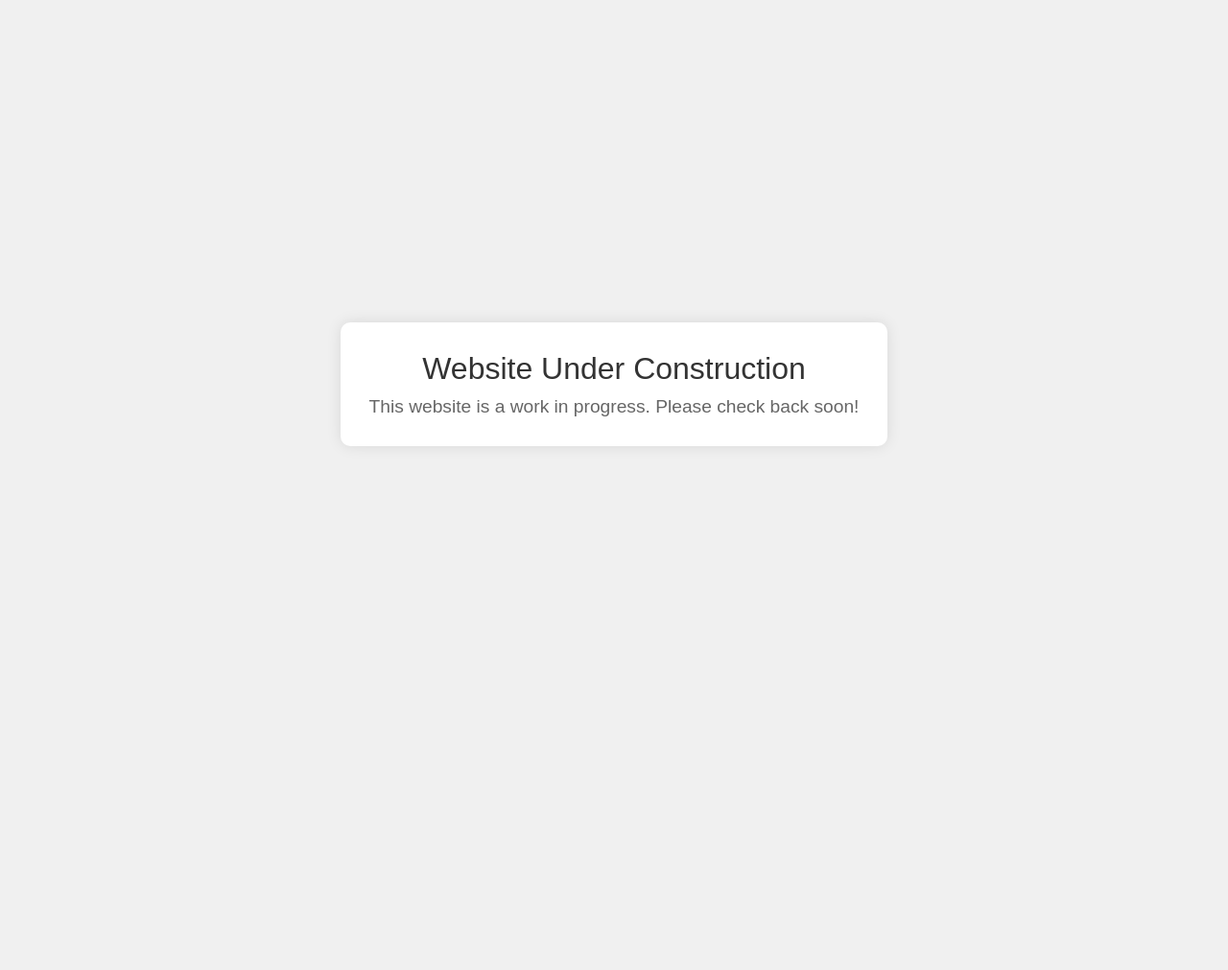
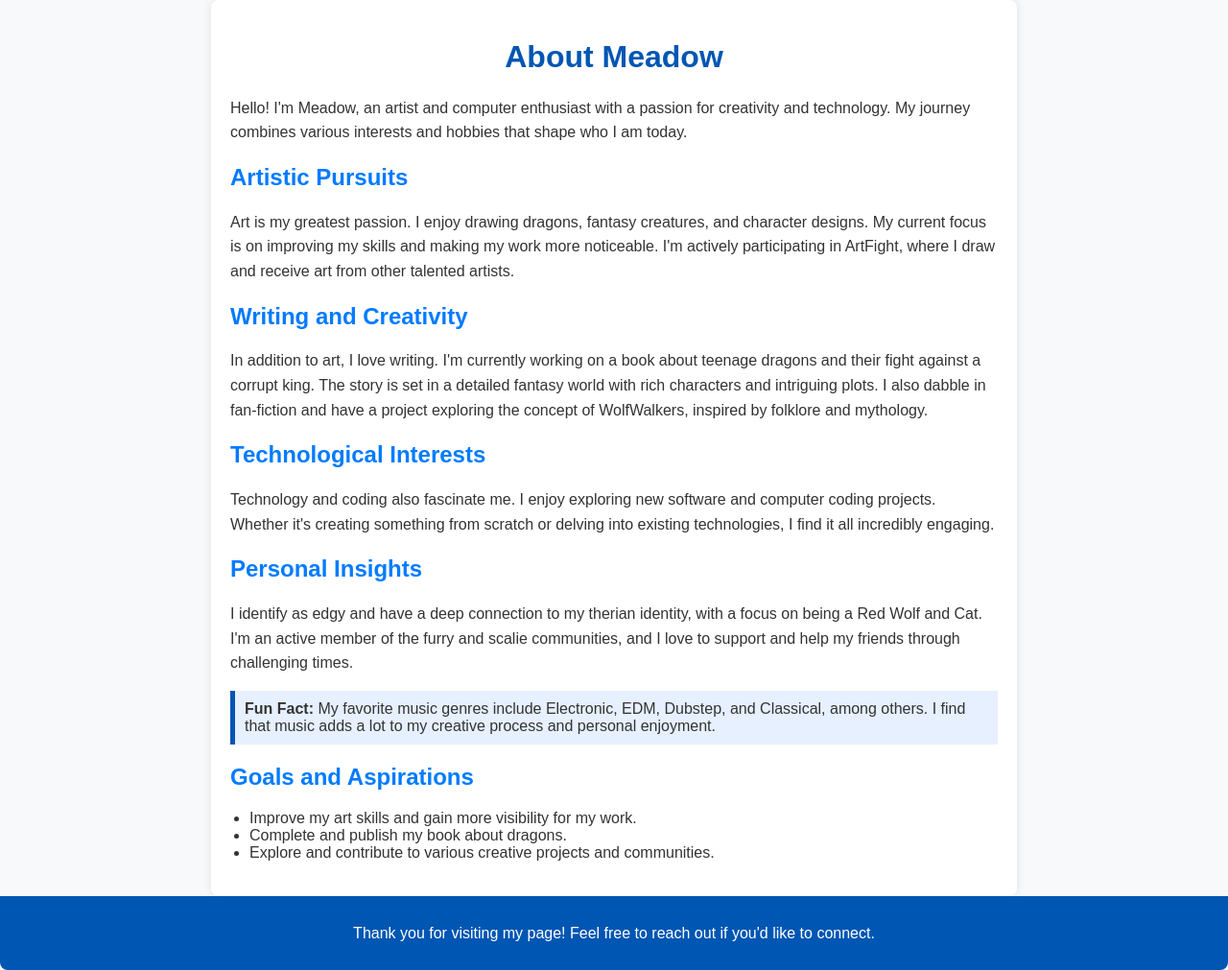
Before and after one commit to MeadowCoded-ma1n/website.github.io, a plain HTML site: page index.html in a window 1280 px wide. Shown: the whole page at 96% size. Before the commit the page ends 800 px from the top, so only its background shows below. Drawn offline with Linux system fonts and the light colour scheme.

Commit message:
Update index.html

```diff
--- a/index.html
+++ b/index.html
@@ -3,39 +3,83 @@
 <head>
     <meta charset="UTF-8">
     <meta name="viewport" content="width=device-width, initial-scale=1.0">
-    <title>Work in Progress</title>
+    <title>About Meadow</title>
     <style>
         body {
             font-family: Arial, sans-serif;
-            display: flex;
-            justify-content: center;
-            align-items: center;
-            height: 100vh;
             margin: 0;
-            background-color: #f0f0f0;
+            padding: 0;
+            background-color: #f8f9fa;
+            color: #333;
         }
-        .wip-container {
+        .container {
+            max-width: 800px;
+            margin: auto;
+            padding: 20px;
+            background-color: #ffffff;
+            border-radius: 8px;
+            box-shadow: 0 0 10px rgba(0, 0, 0, 0.1);
+        }
+        h1 {
+            color: #0056b3;
             text-align: center;
-            background-color: #ffffff;
-            padding: 30px;
-            border-radius: 10px;
-            box-shadow: 0 0 15px rgba(0, 0, 0, 0.1);
         }
-        .wip-title {
-            font-size: 2em;
-            color: #333333;
-            margin-bottom: 10px;
+        h2 {
+            color: #007bff;
         }
-        .wip-message {
-            font-size: 1.2em;
-            color: #666666;
+        p {
+            line-height: 1.6;
+            margin-bottom: 1em;
+        }
+        .highlight {
+            background-color: #e7f0ff;
+            padding: 10px;
+            border-left: 5px solid #0056b3;
+            margin-bottom: 20px;
+        }
+        .list {
+            list-style-type: disc;
+            padding-left: 20px;
+        }
+        .footer {
+            text-align: center;
+            padding: 10px;
+            background-color: #0056b3;
+            color: white;
+            border-radius: 0 0 8px 8px;
         }
     </style>
 </head>
 <body>
-    <div class="wip-container">
-        <div class="wip-title">Website Under Construction</div>
-        <div class="wip-message">This website is a work in progress. Please check back soon!</div>
+    <div class="container">
+        <h1>About Meadow</h1>
+        <p>Hello! I'm Meadow, an artist and computer enthusiast with a passion for creativity and technology. My journey combines various interests and hobbies that shape who I am today.</p>
+
+        <h2>Artistic Pursuits</h2>
+        <p>Art is my greatest passion. I enjoy drawing dragons, fantasy creatures, and character designs. My current focus is on improving my skills and making my work more noticeable. I'm actively participating in ArtFight, where I draw and receive art from other talented artists.</p>
+
+        <h2>Writing and Creativity</h2>
+        <p>In addition to art, I love writing. I'm currently working on a book about teenage dragons and their fight against a corrupt king. The story is set in a detailed fantasy world with rich characters and intriguing plots. I also dabble in fan-fiction and have a project exploring the concept of WolfWalkers, inspired by folklore and mythology.</p>
+
+        <h2>Technological Interests</h2>
+        <p>Technology and coding also fascinate me. I enjoy exploring new software and computer coding projects. Whether it's creating something from scratch or delving into existing technologies, I find it all incredibly engaging.</p>
+
+        <h2>Personal Insights</h2>
+        <p>I identify as edgy and have a deep connection to my therian identity, with a focus on being a Red Wolf and Cat. I'm an active member of the furry and scalie communities, and I love to support and help my friends through challenging times.</p>
+
+        <div class="highlight">
+            <strong>Fun Fact:</strong> My favorite music genres include Electronic, EDM, Dubstep, and Classical, among others. I find that music adds a lot to my creative process and personal enjoyment.
+        </div>
+
+        <h2>Goals and Aspirations</h2>
+        <ul class="list">
+            <li>Improve my art skills and gain more visibility for my work.</li>
+            <li>Complete and publish my book about dragons.</li>
+            <li>Explore and contribute to various creative projects and communities.</li>
+        </ul>
+    </div>
+    <div class="footer">
+        <p>Thank you for visiting my page! Feel free to reach out if you'd like to connect.</p>
     </div>
 </body>
 </html>
```
